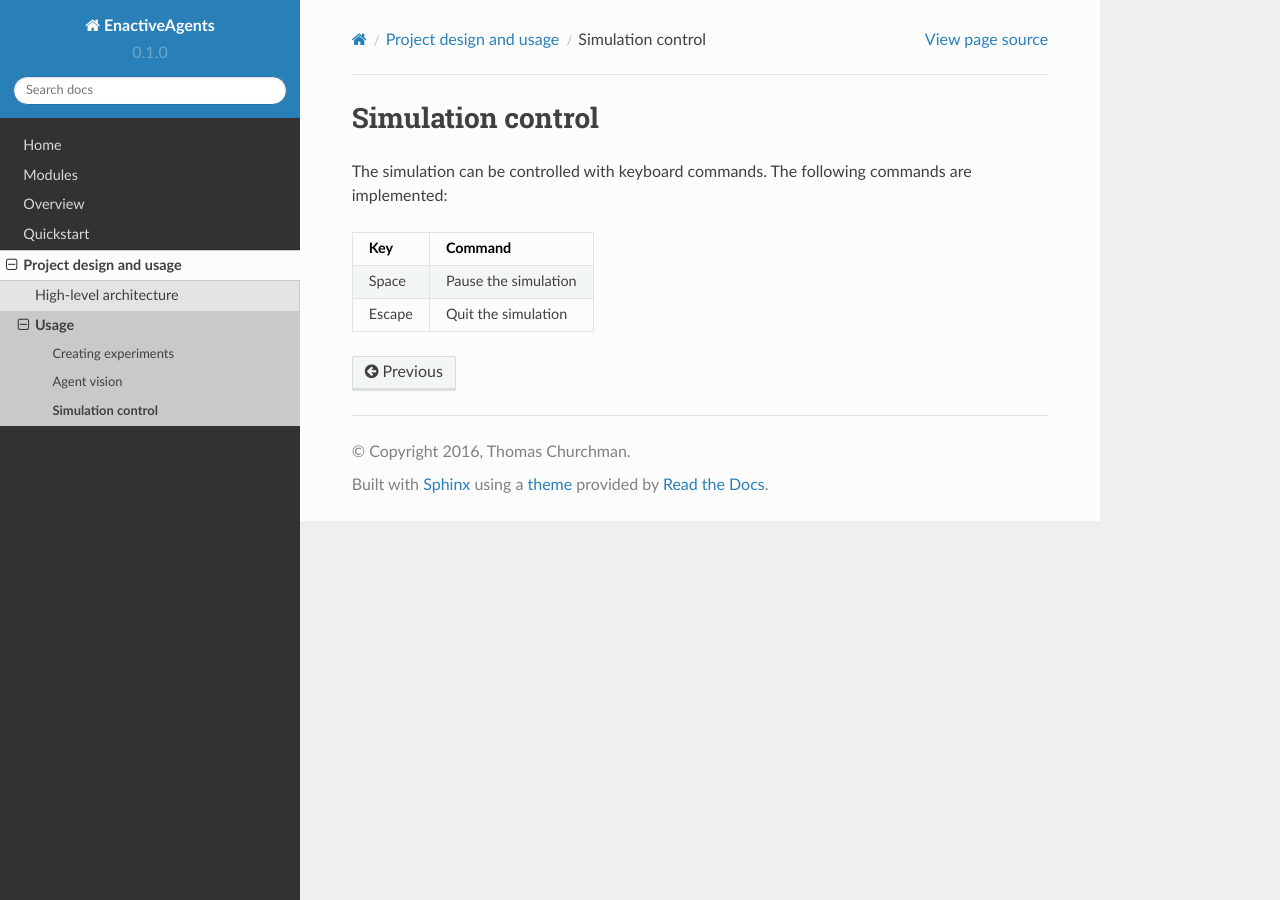
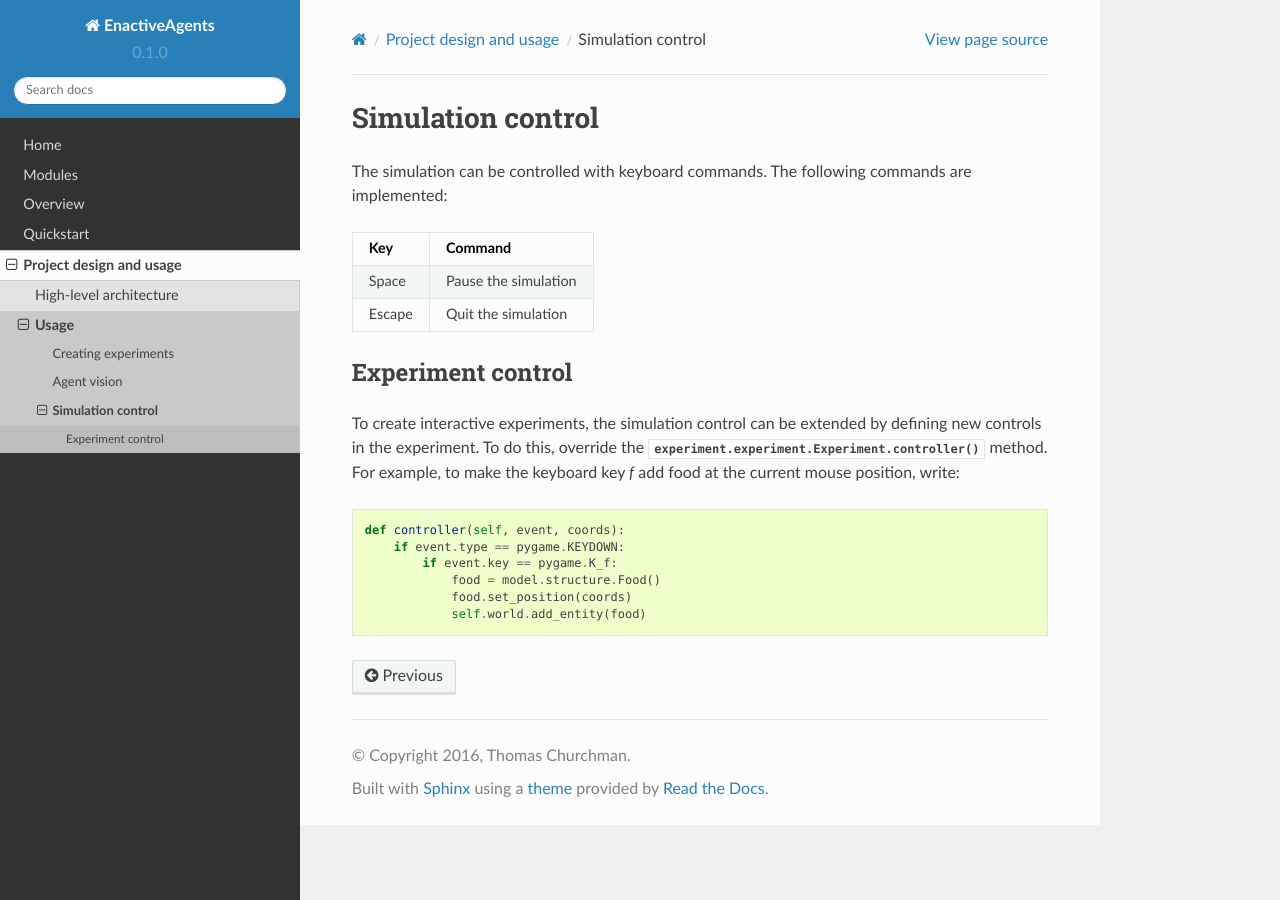
Before and after one commit to Beskhue/enactive-agents, a Sphinx documentation site: the page built from docs/usage.controls.rst, in a window 1280 px wide. Built offline with Sphinx 7.4.7 and the Read the Docs theme 2.0.0, drawn with Linux system fonts in a browser that asks for light colours; pages that are not in the unit, such as notebooks, are missing from menus.

Commit message:
Add experiment control description to documentation

```diff
--- a/docs/usage.controls.rst
+++ b/docs/usage.controls.rst
@@ -9,3 +9,18 @@ Key     Command
 Space   Pause the simulation
 Escape  Quit the simulation
 ======= ====================
+
+Experiment control
+==================
+To create interactive experiments, the simulation control can be extended by defining new controls in the experiment.
+To do this, override the :func:`experiment.experiment.Experiment.controller` method.
+For example, to make the keyboard key `f` add food at the current mouse position, write:
+
+::
+
+    def controller(self, event, coords):
+        if event.type == pygame.KEYDOWN:
+            if event.key == pygame.K_f:
+                food = model.structure.Food()
+                food.set_position(coords)
+                self.world.add_entity(food)
```
